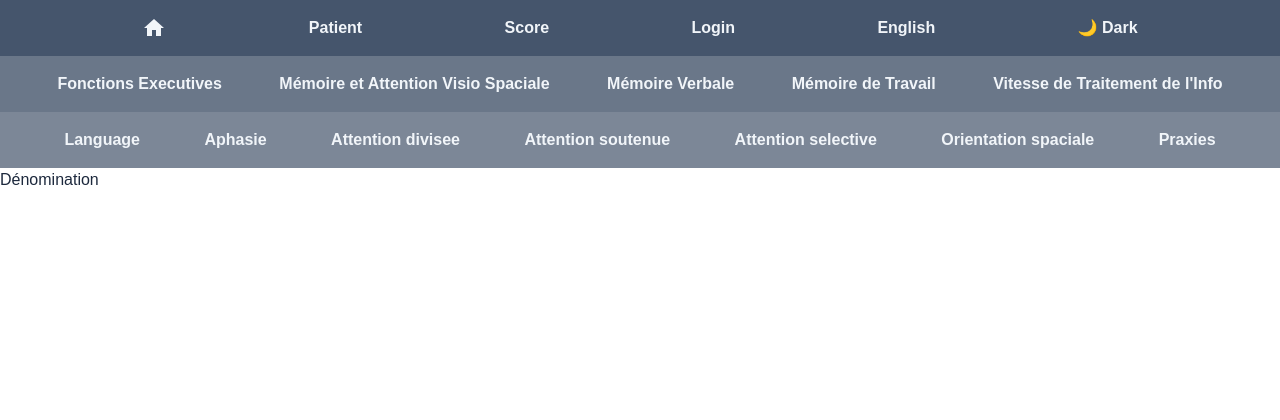
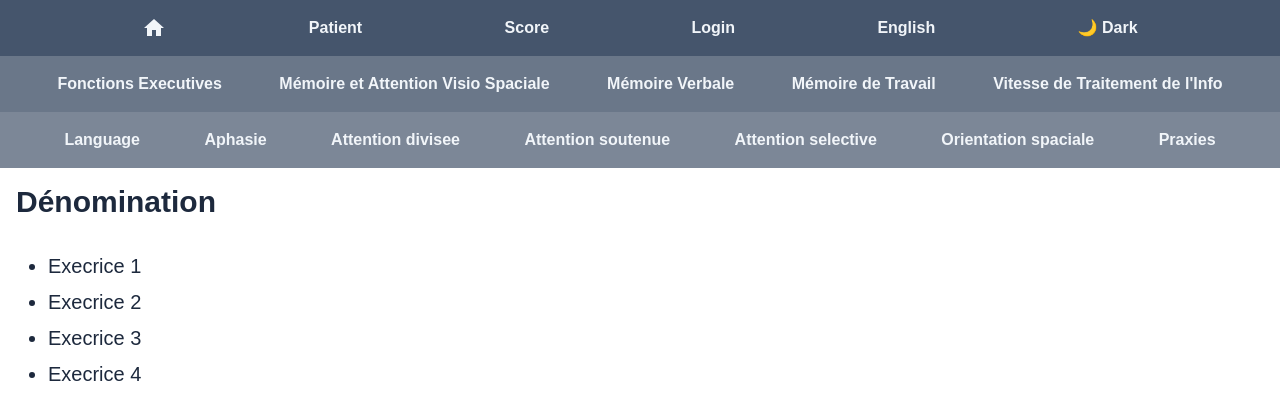
Before and after one commit to TLRKiliann/webapp-np-one, a Next.js app in the folder my-app/: page /language/denomination in a window 1280 px wide. Shown: the top 420 px of the page. Built offline with nearby package versions, Linux system fonts and the light colour scheme.

Commit message:
some changes

```diff
--- a/my-app/app/language/denomination/page.tsx
+++ b/my-app/app/language/denomination/page.tsx
@@ -1,7 +1,37 @@
-export default function Denomination() {
+import Link from "next/link";
+
+export default function DenominationPage() {
+
     return (
-        <div>
-            <h1>Dénomination</h1>
+        <div className="h-screen p-4">
+
+            <h1 className="text-3xl font-bold">Dénomination</h1>
+
+            <nav className="mt-8 ml-8">
+                <ul className="list-disc">
+                    <li className="text-xl hover:text-green-500 mb-2">
+                        <Link href="/language/denomination/1">
+                            Execrice 1
+                        </Link>
+                    </li>
+                    <li className="text-xl hover:text-green-500 mb-2">
+                        <Link href="/language/denomination/2">
+                            Execrice 2
+                        </Link>
+                    </li>
+                    <li className="text-xl hover:text-green-500 mb-2">
+                        <Link href="/language/denomination/3">
+                            Execrice 3
+                        </Link>
+                    </li>
+                    <li className="text-xl hover:text-green-500 mb-2">
+                        <Link href="/language/denomination/4">
+                            Execrice 4
+                        </Link>
+                    </li>
+                </ul>
+            </nav>
+
         </div>
-    )
-}
+    );
+};
--- a/my-app/app/memo-travail/page.tsx
+++ b/my-app/app/memo-travail/page.tsx
@@ -1,5 +1,31 @@
-export default function MemoDeTravailPage() {
+import Link from "next/link";
+
+export default function MemoTravailPage() {
     return (
-        <h1>Mémoire De Travail</h1>
+        <div className="h-screen p-4">
+
+            <h1 className="text-3xl font-bold">Mémoire de travail</h1>
+
+            {/* <nav className="mt-8 ml-8">
+                <ul className="list-disc">
+                    <li className="text-xl hover:text-green-500 mb-2">
+                        <Link href="/language/fluence/1">
+                            Fluence sémantique: Execrice 1
+                        </Link>
+                    </li>
+                    <li className="text-xl hover:text-green-500 mb-2">
+                        <Link href="/language/fluence/2">
+                            Fluence littérale: Execrice 2
+                        </Link>
+                    </li>
+                    <li className="text-xl hover:text-green-500 mb-2">
+                        <Link href="/language/fluence/3">
+                            Associations sémantiques: Execrice 3
+                        </Link>
+                    </li>
+                </ul>
+            </nav> */}
+
+        </div>
     )
 }
--- a/my-app/app/memo-verbale/page.tsx
+++ b/my-app/app/memo-verbale/page.tsx
@@ -1,5 +1,31 @@
+import Link from "next/link";
+
 export default function MemoVerbalePage() {
     return (
-        <h1>Mémoire Verbale</h1>
+        <div className="h-screen p-4">
+
+            <h1 className="text-3xl font-bold">Mémoire verbale</h1>
+
+            {/* <nav className="mt-8 ml-8">
+                <ul className="list-disc">
+                    <li className="text-xl hover:text-green-500 mb-2">
+                        <Link href="/language/fluence/1">
+                            Fluence sémantique: Execrice 1
+                        </Link>
+                    </li>
+                    <li className="text-xl hover:text-green-500 mb-2">
+                        <Link href="/language/fluence/2">
+                            Fluence littérale: Execrice 2
+                        </Link>
+                    </li>
+                    <li className="text-xl hover:text-green-500 mb-2">
+                        <Link href="/language/fluence/3">
+                            Associations sémantiques: Execrice 3
+                        </Link>
+                    </li>
+                </ul>
+            </nav> */}
+
+        </div>
     )
 }
--- a/my-app/app/memo-visio-space/page.tsx
+++ b/my-app/app/memo-visio-space/page.tsx
@@ -1,5 +1,31 @@
+import Link from "next/link";
+
 export default function MemoAttentionVisioSpacePage() {
     return (
-        <h1>Mémoire et Attention Visio-Spaciale</h1>
-    )
-}
+        <div className="h-screen p-4">
+
+            <h1 className="text-3xl font-bold">Mémoire et attention visio-spaciale</h1>
+
+            {/* <nav className="mt-8 ml-8">
+                <ul className="list-disc">
+                    <li className="text-xl hover:text-green-500 mb-2">
+                        <Link href="/language/fluence/1">
+                            Fluence sémantique: Execrice 1
+                        </Link>
+                    </li>
+                    <li className="text-xl hover:text-green-500 mb-2">
+                        <Link href="/language/fluence/2">
+                            Fluence littérale: Execrice 2
+                        </Link>
+                    </li>
+                    <li className="text-xl hover:text-green-500 mb-2">
+                        <Link href="/language/fluence/3">
+                            Associations sémantiques: Execrice 3
+                        </Link>
+                    </li>
+                </ul>
+            </nav> */}
+
+        </div>
+    );
+};
--- a/my-app/app/vitesse-traitement/page.tsx
+++ b/my-app/app/vitesse-traitement/page.tsx
@@ -1,5 +1,31 @@
+import Link from "next/link";
+
 export default function VitesseDeTttInfoPage() {
     return (
-        <h1>Vitesse de traitement de l'information</h1>
-    )
-}
+        <div className="h-screen p-4">
+
+            <h1 className="text-3xl font-bold">Vitesse de traitement de l'information</h1>
+
+            {/* <nav className="mt-8 ml-8">
+                <ul className="list-disc">
+                    <li className="text-xl hover:text-green-500 mb-2">
+                        <Link href="/language/fluence/1">
+                            Fluence sémantique: Execrice 1
+                        </Link>
+                    </li>
+                    <li className="text-xl hover:text-green-500 mb-2">
+                        <Link href="/language/fluence/2">
+                            Fluence littérale: Execrice 2
+                        </Link>
+                    </li>
+                    <li className="text-xl hover:text-green-500 mb-2">
+                        <Link href="/language/fluence/3">
+                            Associations sémantiques: Execrice 3
+                        </Link>
+                    </li>
+                </ul>
+            </nav> */}
+
+        </div>
+    );
+};
```
Also changed, not shown: 1 other file (tests, documents, lock files or other folders).
